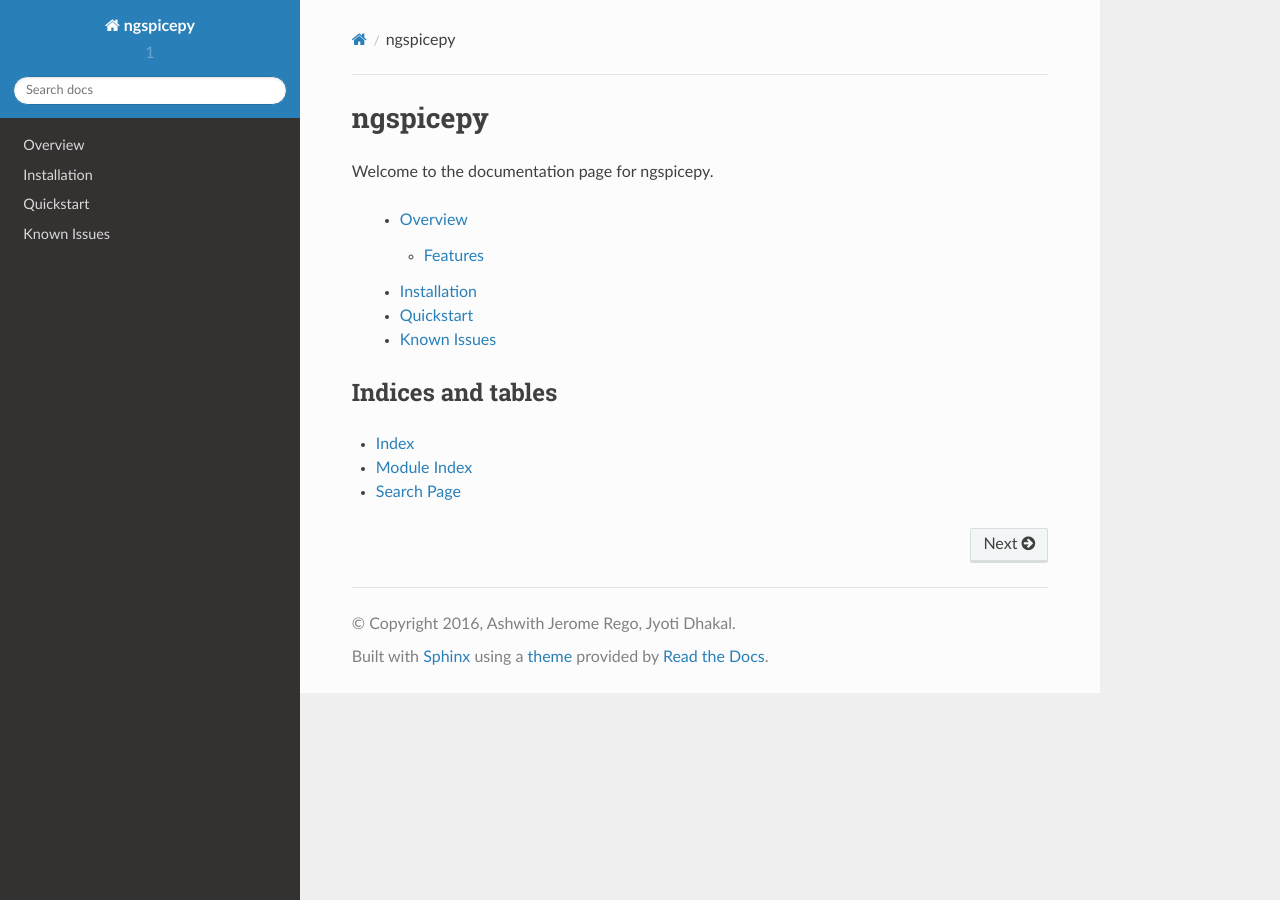
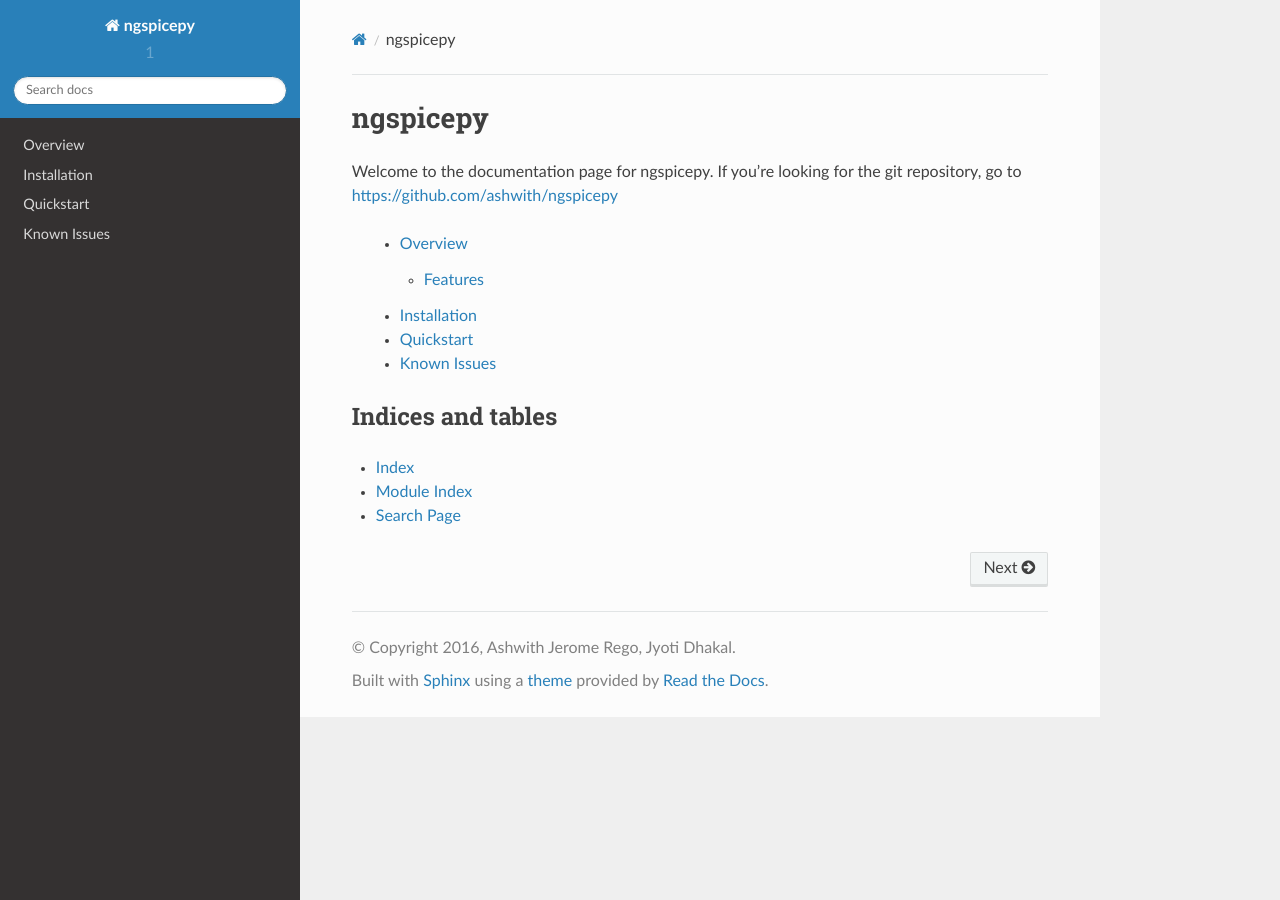
Before and after one commit to ashwith/ngspicepy, a Sphinx documentation site: the page built from docs/source/index.rst, in a window 1280 px wide. Built offline with Sphinx 7.4.7 and the Read the Docs theme 2.0.0, drawn with Linux system fonts in a browser that asks for light colours.

Commit message:
Added link to git repo

```diff
--- a/docs/source/index.rst
+++ b/docs/source/index.rst
@@ -7,7 +7,8 @@
 ngspicepy
 *********
 
-Welcome to the documentation page for ngspicepy.
+Welcome to the documentation page for ngspicepy. If you're looking for the git
+repository, go to https://github.com/ashwith/ngspicepy
 
  .. toctree::
     :maxdepth: 2
```
